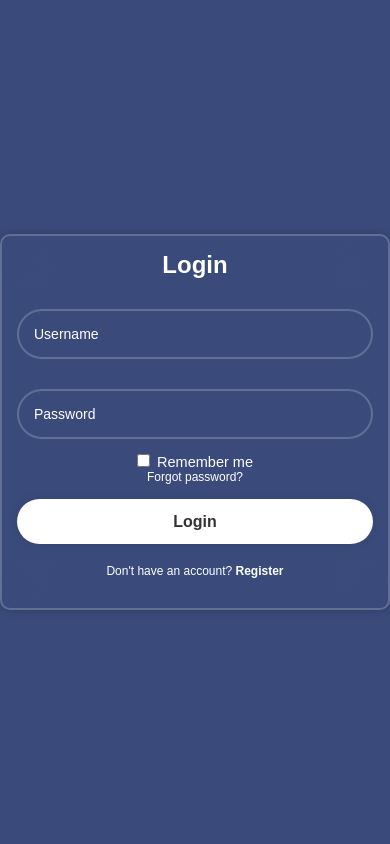
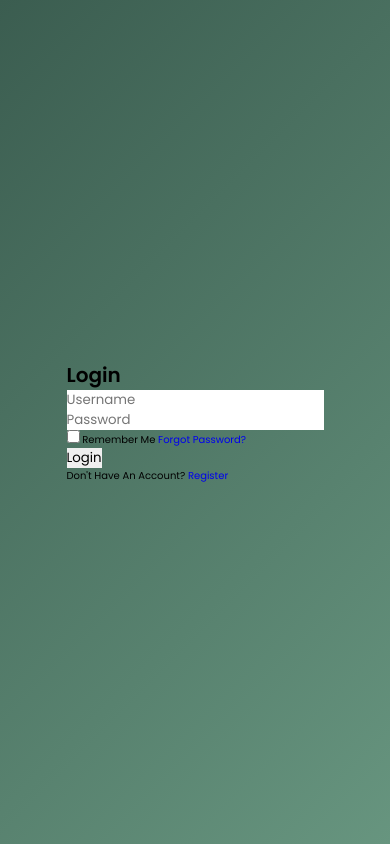
Before and after one commit to SidritShala/Projekti, a PHP site: page /OnlineGameStore-LoginForm.php in a window 390 px wide. Run offline with PHP 8.4, Linux system fonts and the light colour scheme.

Commit message:
login edited

```diff
--- a/OnlineGameStore-LoginForm.css
+++ b/OnlineGameStore-LoginForm.css
@@ -1,150 +1,186 @@
-*{
+@import url('https://fonts.googleapis.com/css2?family=Poppins:wght@100;300;400;500;600&display=swap');
+
+* {
+    font-family: 'Poppins', sans-serif;
     margin: 0;
     padding: 0;
     box-sizing: border-box;
-    font-family: "Poppins", sans-serif;
+    outline: none;
+    border: none;
+    text-decoration: none;
+    text-transform: capitalize;
 }
 
-body{
+body {
+    background: linear-gradient(135deg, #3b5d50, #67957f);
     display: flex;
     justify-content: center;
     align-items: center;
-    min-height: 100vh;
-    background-color: #3a4b7b;
-    background-size: cover;
-    background-position: center;
+    height: 100vh;
 }
 
-.wrapper{
-    width: 420px;
-    background: transparent;
-    border: 2px solid rgba(255, 255, 255, .2);
-    backdrop-filter: blur(20px);
-    box-shadow: 0 0 10px rgba(0, 0, 0, .2);
-    color: #fff;
-    border-radius: 10px;
-    padding: 30px 40px;
-}
-.wrapper h1 {
-    font-size: 36px;
-    text-align: center;
-    color: #fff;
+html {
+    font-size: 62.5%;
+    overflow-x: hidden;
 }
 
-.wrapper .input-box{
-    position: relative;
-    width: 100%;
-    height: 50px;
-    margin: 30px 0;
+.login-page {
+    width: 50rem;
+    padding: 3rem;
+    background-color: rgba(255, 255, 255, 0.9);
+    border-radius: 3rem;
+    box-shadow: 0 8px 16px rgba(0, 0, 0, 0.2);
+    display: flex;
+    align-items: center;
+    justify-content: center;
+    animation: slideIn 0.5s ease-in-out;
 }
 
-.input-box input{
+.login-page form {
     width: 100%;
-    height: 100%;
-    background: transparent;
-    border: none;
-    outline: none;
-    border: 2px solid rgba(255, 255, 255, .2);
-    border-radius: 40px;
-    font-size: 16px;
-    color: #fff;
-    padding: 20px 45px 20px 20px;
+    padding: 4rem;
+    background: #ffffff;
+    border-radius: 2rem;
+    box-shadow: 0 8px 16px rgba(0, 0, 0, 0.2);
 }
 
-.input-box input::placeholder{
-    color: #fff;
-}
-
-.input-box i{
-    position: absolute;
-    right: 20px;
-    top: 50%;
-    transform: translateY(-50%);
-    font-size: 20px;
-}
-.wrapper .remember-forgot{
-    display: flex;
-    justify-content: space-between;
-    font-size: 14.5px;
-    margin: -15px 0 15px;
-}
-.remember-forgot label input{
-    accent-color: #fff;
-    margin-right: 3px;
-}
-
-.remember-forgot a{
-    color: #fff;
-    text-decoration: none;
-}
-
-.remember-forgot a:hover{
-    text-decoration: underline;
-}
-
-.wrapper .btn{
-    width: 100%;
-    height: 45px;
-    background: #fff;
-    border: none;
-    outline: none;
-    border-radius: 40px;
-    box-shadow: 0 0 10px rgba(0, 0, 0, .1);
-    cursor: pointer;
-    font-size: 16px;
-    color: #333;
+.login-page form h3 {
+    font-size: 3.2rem;
+    padding-bottom: 2.5rem;
+    color: #3b5d50;
+    text-align: center;
     font-weight: 600;
 }
 
-.wrapper .register-link{
-    font-size: 14.5px;
+.login-page form .box {
+    width: 100%;
+    text-transform: none;
+    font-size: 1.8rem;
+    color: #3b5d50;
+    padding: 1.5rem 1.8rem;
+    border: 0.1rem solid #3b5d50;
+    margin: 1.2rem 0;
+    border-radius: 1rem;
+    background: #ffffff;
+    box-shadow: inset 0 2px 4px rgba(0, 0, 0, 0.1);
+}
+
+.login-page form .box::placeholder {
+    color: #a0a0a0;
+}
+
+.login-page form .remember {
+    display: flex;
+    align-items: center;
+    gap: 1rem;
+    margin: 2.5rem 0;
+}
+
+.login-page form .remember label {
+    cursor: pointer;
+    font-size: 1.6rem;
+    color: #3b5d50;
+}
+
+.login-page form .btn {
+    width: 100%;
+    padding: 1.5rem;
+    font-size: 2rem;
+    color: #ffffff;
+    background: #3b5d50;
+    border: none;
+    border-radius: 1rem;
+    transition: background 0.3s ease;
+}
+
+.login-page form .btn:hover {
+    font-weight: bold;
+    cursor: pointer;
+}
+
+.login-page form p {
+    padding-top: 2.5rem;
+    font-size: 1.6rem;
+    color: #3b5d50;
     text-align: center;
-    margin: 20px 0 15px;
+}
 
+.login-page form p a {
+    color: #3b5d50;
+    text-decoration: underline;
+    transition: color 0.3s ease;
 }
-.register-link p a{
-    color: #fff;
-    text-decoration: none;
-    font-weight: 600;
+
+.login-page form p a:hover {
+    color: #2a4237;
 }
-.register-link p a:hover {
-    text-decoration: underline;
+
+.error {
+    color: red;
+    margin-top: 0.5rem;
+    font-size: 1.4rem;
 }
-@media (max-width: 480px){
-    .wrapper{
-        width: 100%;
-        padding: 15px;
+
+/* Responsive  */
+
+@media (max-width: 1024px) {
+    .login-page {
+        width: 70%;
     }
 
-    .wrapper h1{
-        font-size: 24px;
+    .login-page form {
+        padding: 3rem;
     }
 
-    .input-box input{
-        font-size: 14px;
-        padding: 15px;
+    .login-page form h3 {
+        font-size: 2.8rem;
+    }
+}
+
+@media (max-width: 768px) {
+    .login-page {
+        width: 90%;
+        padding: 2rem;
     }
 
-    .input-box i{
-        font-size: 18px;
+    .login-page form {
+        padding: 2rem;
     }
 
-    .remember-forgot{
-        font-size: 12px;
-        flex-direction: column;
-        text-align: center;
+    .login-page form h3 {
+        font-size: 2.4rem;
+    }
+}
+
+@media (max-width: 480px) {
+    .login-page {
+        width: 100%;
+        padding: 1.5rem;
     }
 
-    .remember-forgot a{
-        font-size: 12px;
+    .login-page form {
+        padding: 1.5rem;
     }
 
-    .btn{
-        height: 35px;
-        font-size: 14px;
+    .login-page form h3 {
+        font-size: 2rem;
     }
 
-    .register-link p{
-        font-size: 12px;
+    .login-page form .box {
+        font-size: 1.6rem;
+        padding: 1.2rem 1.5rem;
+    }
+
+    .login-page form .btn {
+        padding: 1.2rem;
+        font-size: 1.8rem;
+    }
+
+    .login-page form p {
+        font-size: 1.4rem;
+    }
+
+    .login-page form .remember label {
+        font-size: 1.4rem;
     }
 }
```
